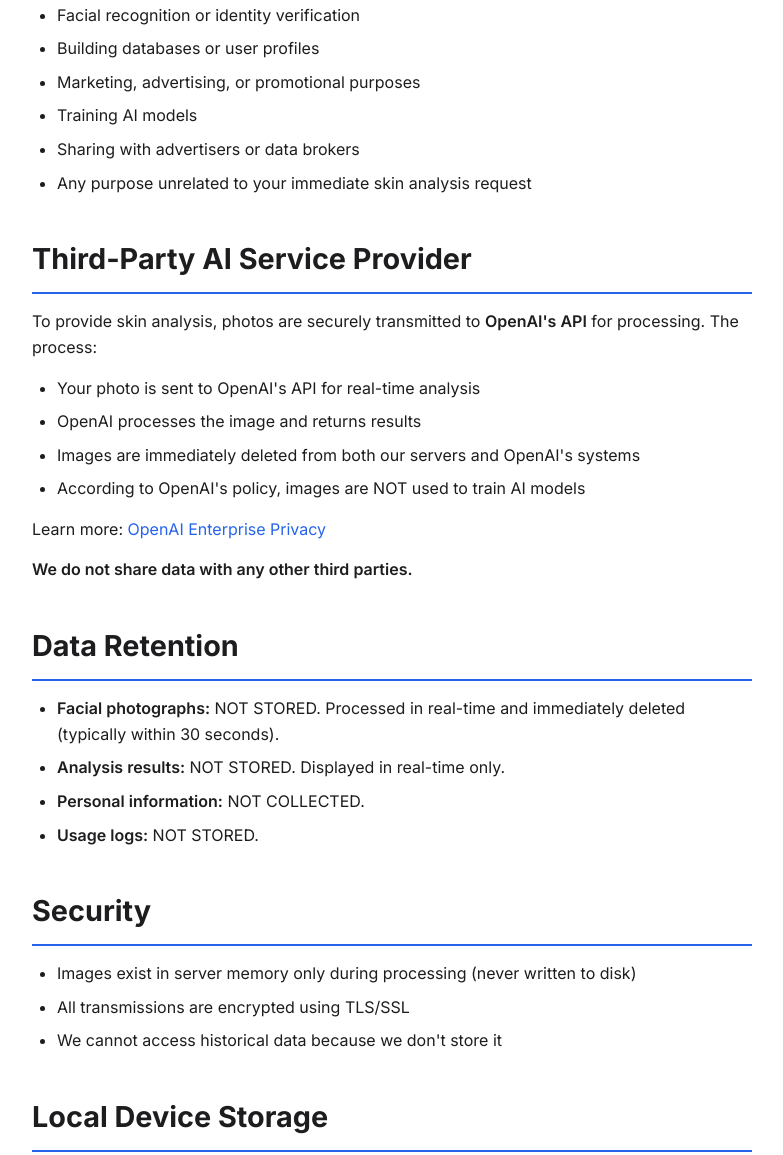
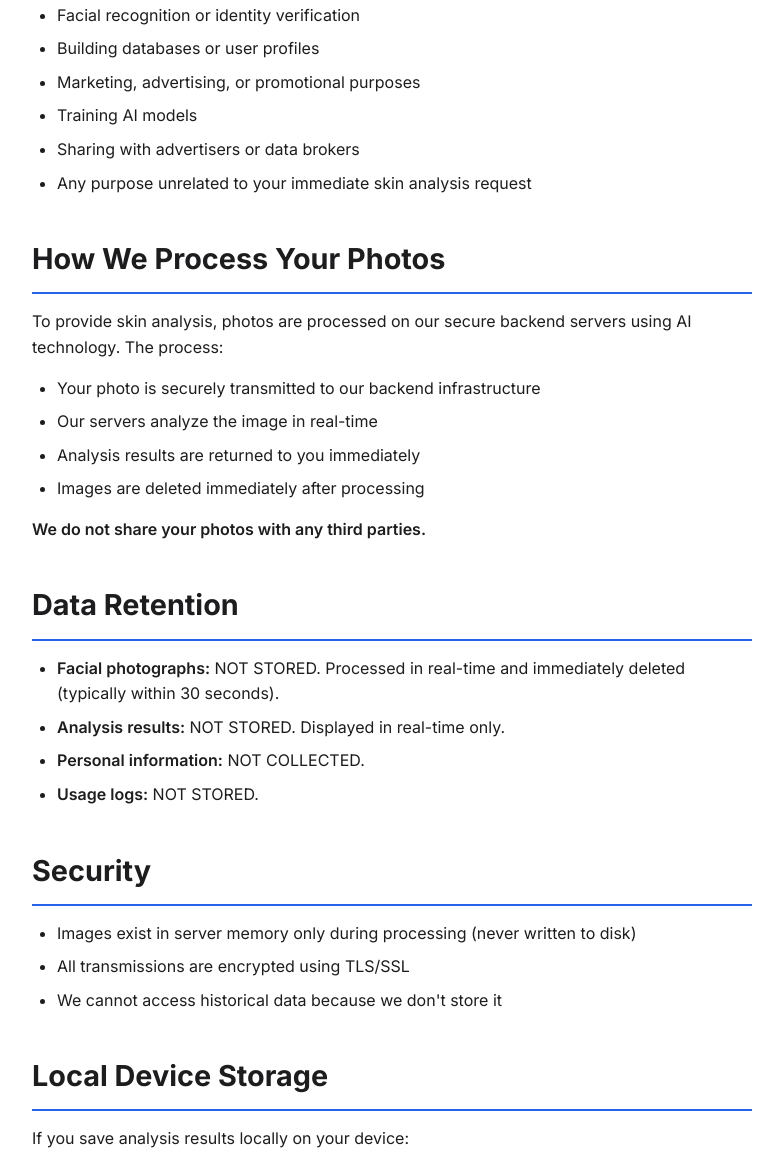
Before and after one commit to busenursahin/skin-analyzer-web, a plain HTML site: page privacy-policy.html in a window 1280 px wide. Shown: the part 1772-2927 px from the top of the page, without its empty margins (248-1031 px from the left). Drawn offline with Linux system fonts and the light colour scheme.

Commit message:
privacy policy

```diff
--- a/privacy-policy.html
+++ b/privacy-policy.html
@@ -289,16 +289,15 @@
             <li>Any purpose unrelated to your immediate skin analysis request</li>
         </ul>
 
-        <h2>Third-Party AI Service Provider</h2>
-        <p>To provide skin analysis, photos are securely transmitted to <strong>OpenAI's API</strong> for processing. The process:</p>
+        <h2>How We Process Your Photos</h2>
+        <p>To provide skin analysis, photos are processed on our secure backend servers using AI technology. The process:</p>
         <ul>
-            <li>Your photo is sent to OpenAI's API for real-time analysis</li>
-            <li>OpenAI processes the image and returns results</li>
-            <li>Images are immediately deleted from both our servers and OpenAI's systems</li>
-            <li>According to OpenAI's policy, images are NOT used to train AI models</li>
+            <li>Your photo is securely transmitted to our backend infrastructure</li>
+            <li>Our servers analyze the image in real-time</li>
+            <li>Analysis results are returned to you immediately</li>
+            <li>Images are deleted immediately after processing</li>
         </ul>
-        <p>Learn more: <a href="https://openai.com/enterprise-privacy" target="_blank">OpenAI Enterprise Privacy</a></p>
-        <p><strong>We do not share data with any other third parties.</strong></p>
+        <p><strong>We do not share your photos with any third parties.</strong></p>
 
         <h2>Data Retention</h2>
         <ul>
@@ -335,7 +334,7 @@
         <p>Our Service is not intended for children under the age of 13. We do not knowingly collect personal information from children under 13. If you are a parent or guardian and believe your child has provided us with personal information, please contact us at softechabn@gmail.com, and we will take steps to ensure any such information is handled appropriately.</p>
 
         <h2>International Data Transfer</h2>
-        <p>Photos are temporarily processed on servers in the United States (OpenAI's infrastructure) during analysis. All data is immediately deleted after processing.</p>
+        <p>Photos are temporarily processed on servers in the United States during analysis. All data is immediately deleted after processing.</p>
 
         <h2>Changes to This Policy</h2>
         <p>We may update this policy from time to time. Significant changes will be communicated through the app.</p>
```
